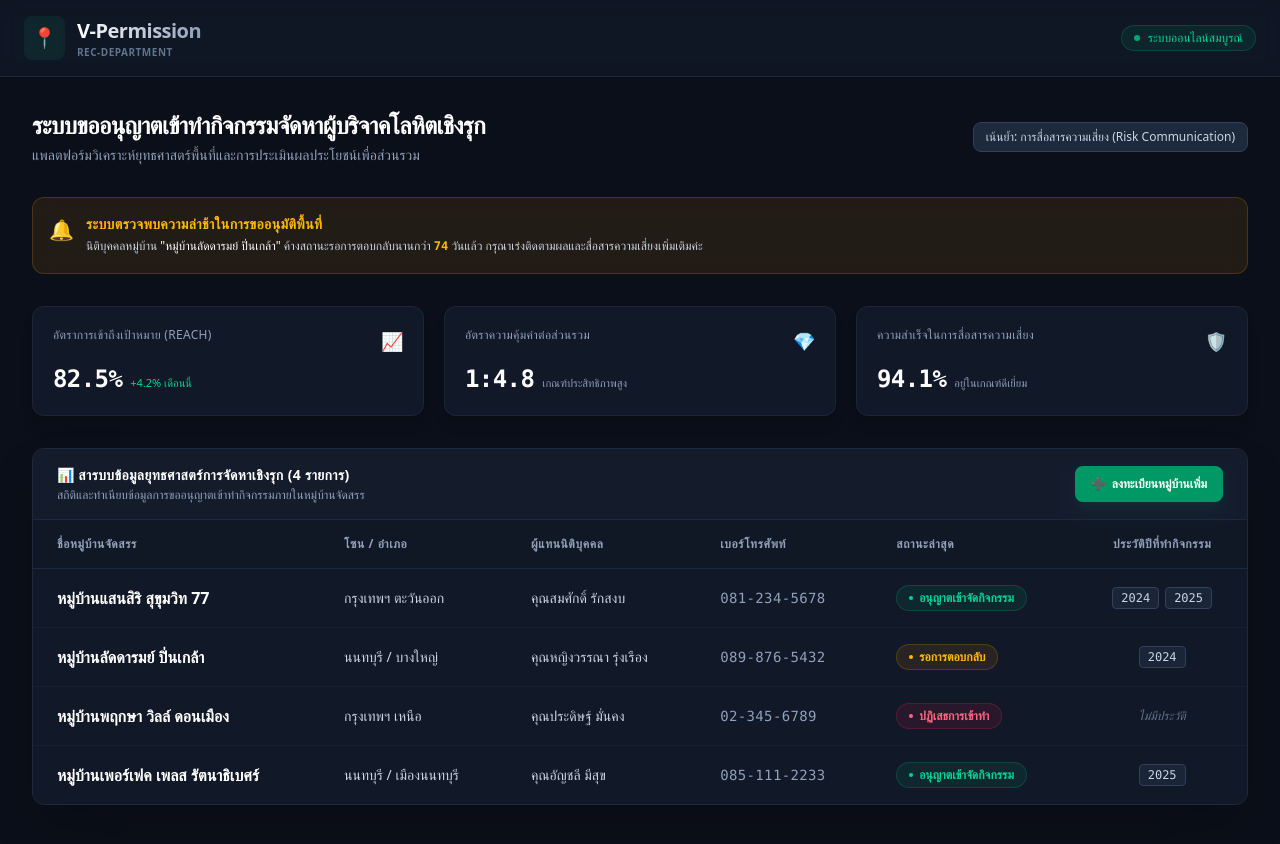
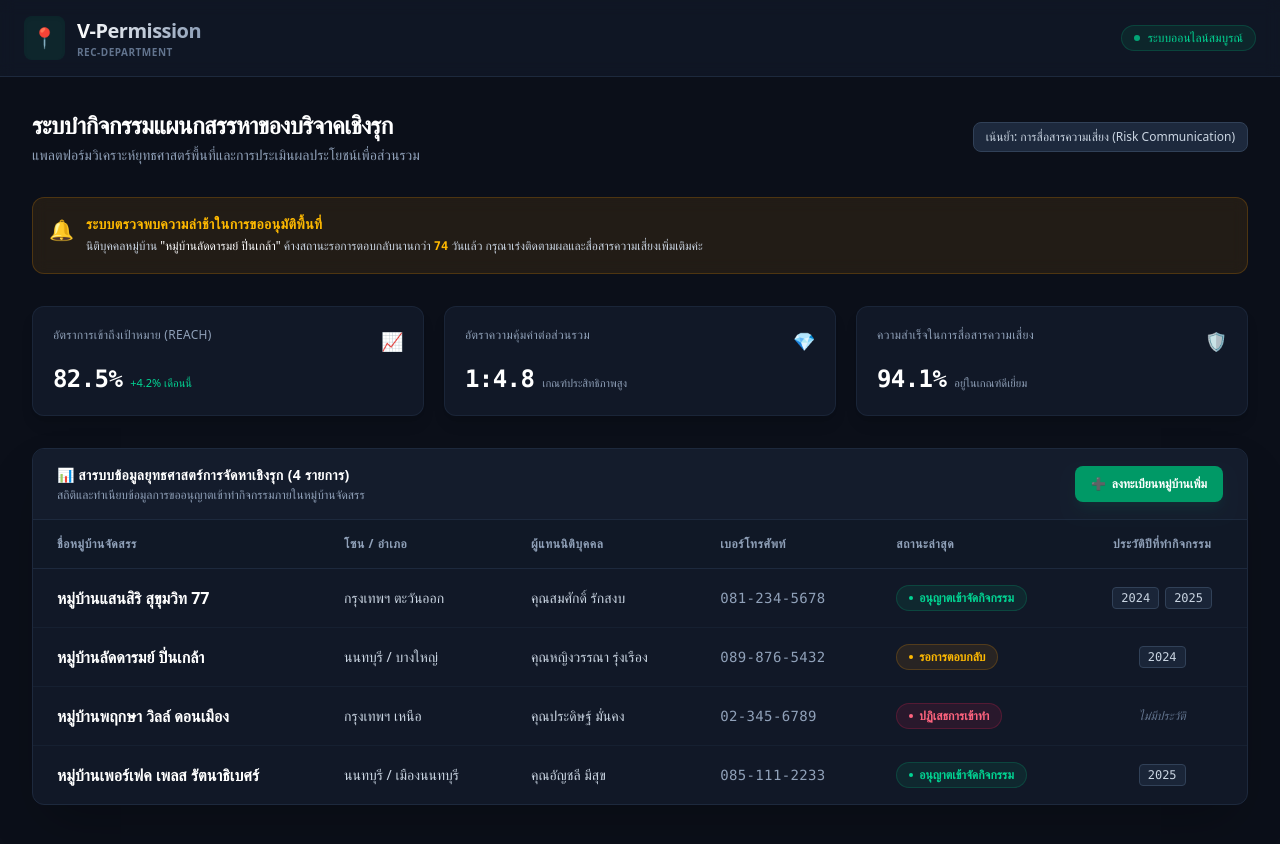
Before and after one commit to phkknning25-beep/Sanha-, a React (Vite) app: page / in a window 1280 px wide. Shown: the top 844 px of the page. Built offline with nearby package versions, Linux system fonts and the light colour scheme.

Commit message:
Update App.jsx

```diff
--- a/src/App.jsx
+++ b/src/App.jsx
@@ -73,7 +73,7 @@ export default function App() {
         {/* 📢 TITLE & CORE FOCUS: มุ่งเน้นการสื่อสารความเสี่ยงอย่างทรงพลัง */}
         <div className="mb-8 flex flex-col md:flex-row md:items-center md:justify-between gap-4">
           <div>
-            <h2 className="text-2xl font-bold text-white tracking-tight">ระบบขออนุญาตเข้าทำกิจกรรมจัดหาผู้บริจาคโลหิตเชิงรุก</h2>
+            <h2 className="text-2xl font-bold text-white tracking-tight">ระบบำกิจกรรมแผนกสรรหาของบริจาคเชิงรุก</h2>
             <p className="text-slate-400 text-sm mt-1">แพลตฟอร์มวิเคราะห์ยุทธศาสตร์พื้นที่และการประเมินผลประโยชน์เพื่อส่วนรวม</p>
           </div>
           <div className="flex gap-2">
```
